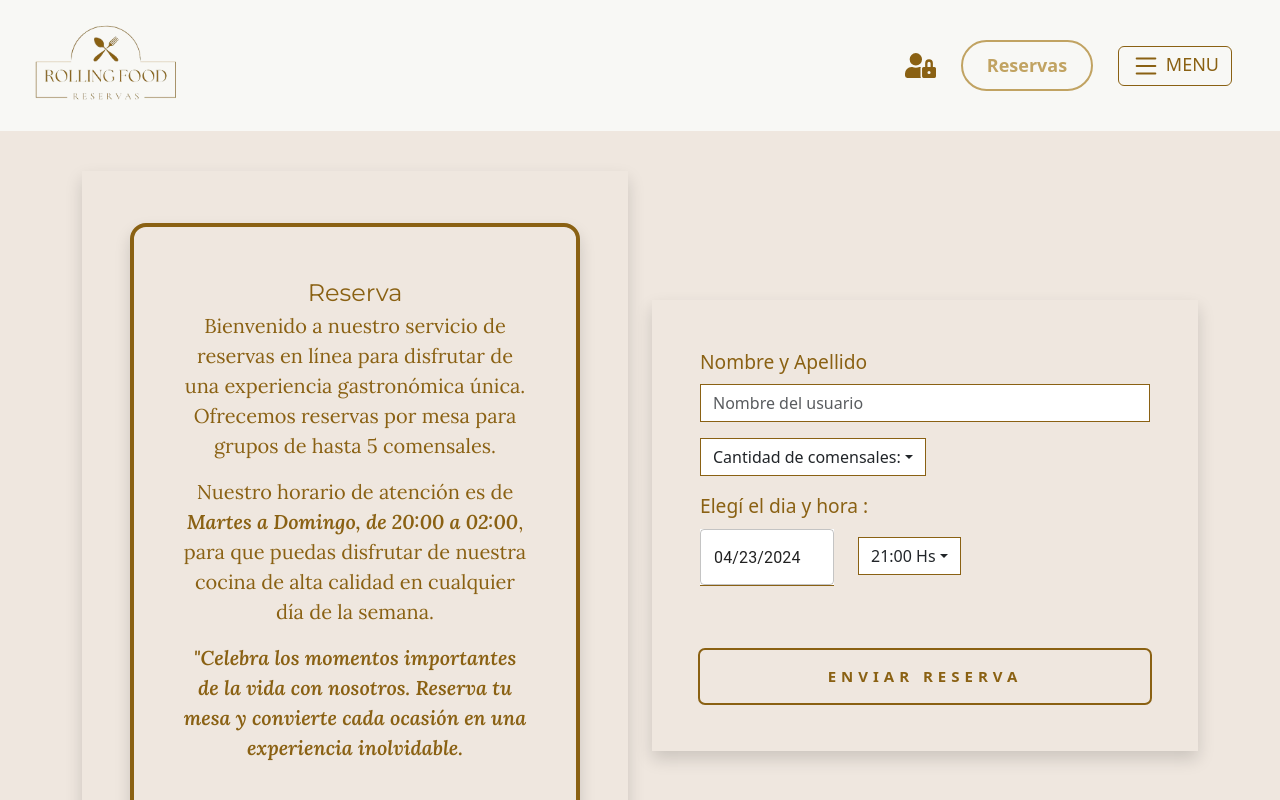
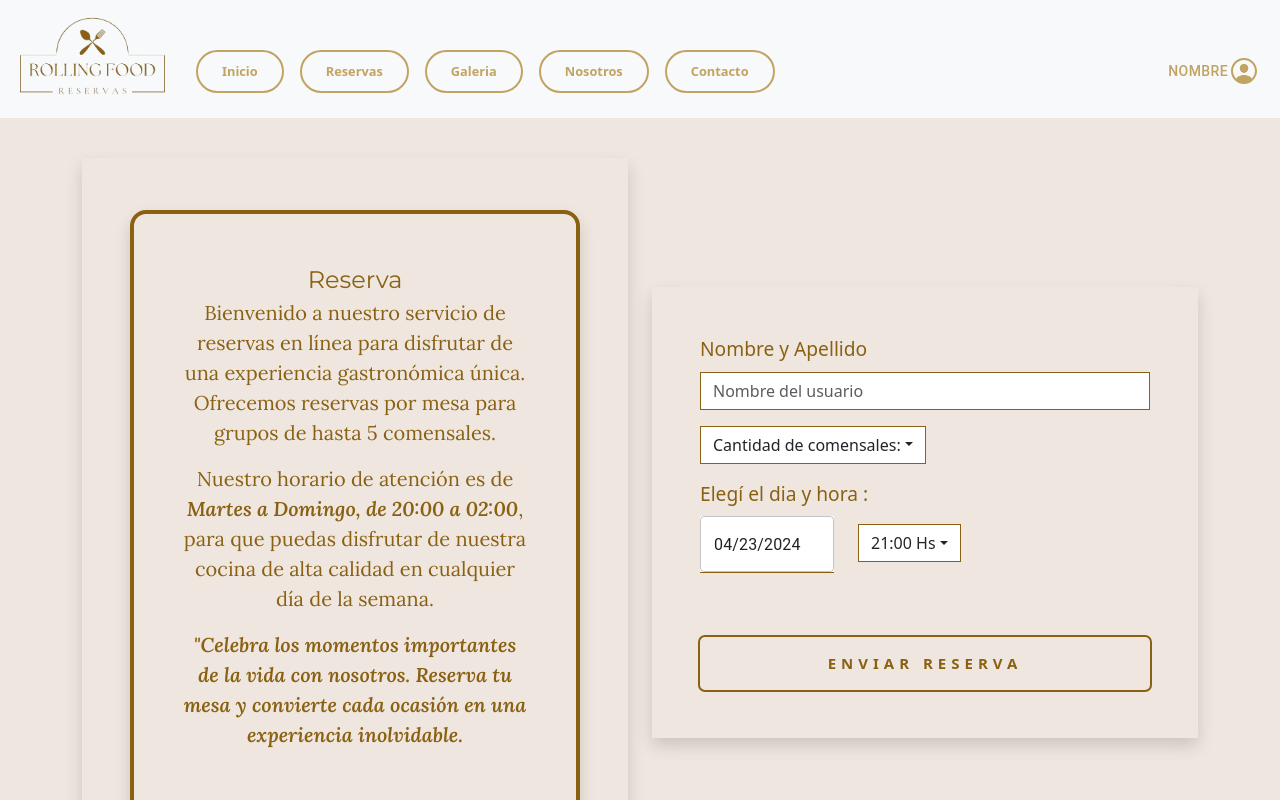
Before and after one commit to JeremiasJM/front-gestion-restaurante, a React (Vite) app: page /reserva in a window 1280 px wide. Shown: the top 800 px of the page. Built offline with nearby package versions, Linux system fonts and the light colour scheme; no server answers; a web font is replaced by a local one.

Commit message:
refactorizacion de nav

```diff
--- a/src/components/navegador/Navegador.jsx
+++ b/src/components/navegador/Navegador.jsx
@@ -1,128 +1,128 @@
 import "./navegador.css";
+import React from "react";
+import { IoPersonCircleOutline } from "react-icons/io5";
 import logo from "../../assets/resource/media/img-logo/logo-sin-bg.png";
 import { Link } from "react-router-dom";
-import { FaUserLock } from 'react-icons/fa';
-
+import { FaUserLock } from "react-icons/fa";
+import Button from "@mui/material/Button";
+import Menu from "@mui/material/Menu";
+import MenuItem from "@mui/material/MenuItem";
+import { createTheme } from "@mui/material/styles";
 const Navegador = () => {
+  const isLogeado = false;
+  const isAdmin = false;
+  const [anchorEl, setAnchorEl] = React.useState(null);
+  const open = Boolean(anchorEl);
+  const handleClick = (event) => {
+    setAnchorEl(event.currentTarget);
+  };
+  const handleClose = () => {
+    setAnchorEl(null);
+  };
+  const theme = createTheme({
+    palette: {
+      primary: {
+        main: "rgb(193, 163, 98)",
+      },
+    },
+  });
   return (
     <>
       <header>
-        <nav className="container-fluid navbar bg-body-css p-3">
-          <div className="container-fluid">
+        <nav class="navbar navbar-expand-lg bg-body-tertiary">
+          <div class="container-fluid ">
             <Link className="navbar-brand d-none d-md-block" to="/">
-              <img src={logo} alt="logo" />
+              <img src={logo} className="" alt="logo" />
             </Link>
-            <div className="navbar">
-              <div className="nav-links">
-                <Link to="/login" className="nav-link">
-                  <FaUserLock className="iconoLogin" />
-                </Link>
-                <Link to="/Reserva" className="nav-link">
-                  <button className="buttonDos">Reservas</button>
-                </Link>
-              </div>
-              <button
-                className="navbar-toggler"
-                type="button"
-                data-bs-toggle="offcanvas"
-                data-bs-target="#offcanvasNavbar"
-                aria-controls="offcanvasNavbar"
-                aria-label="Toggle navigation"
-              >
-                <svg
-                  xmlns="http://www.w3.org/2000/svg"
-                  width="30"
-                  height="30"
-                  fill="currentColor"
-                  className="bi bi-list"
-                  viewBox="0 0 16 16"
-                >
-                  <path
-                    fillRule="evenodd"
-                    d="M2.5 12a.5.5 0 0 1 .5-.5h10a.5.5 0 0 1 0 1H3a.5.5 0 0 1-.5-.5m0-4a.5.5 0 0 1 .5-.5h10a.5.5 0 0 1 0 1H3a.5.5 0 0 1-.5-.5m0-4a.5.5 0 0 1 .5-.5h10a.5.5 0 0 1 0 1H3a.5.5 0 0 1-.5-.5"
-                  />
-                </svg>
-                <span className="menu"> MENU</span>
-              </button>
-            </div>
+            <button
+              class="navbar-toggler"
+              type="button"
+              data-bs-toggle="collapse"
+              data-bs-target="#navbarSupportedContent"
+              aria-controls="navbarSupportedContent"
+              aria-expanded="false"
+              aria-label="Toggle navigation"
+            >
+              <span class="navbar-toggler-icon"></span>
+            </button>
+            <div
+              class="collapse navbar-collapse mt-4"
+              id="navbarSupportedContent"
+            >
+              <ul class="navbar-nav me-auto mb-2 mb-lg-0">
+                <li class="nav-item">
+                  <Link to="/" className="nav-link ">
+                    <button className="buttonDos">Inicio</button>
+                  </Link>
+                </li>
+                <li class="nav-item">
+                  <Link to="/Reserva" className="nav-link ">
+                    <button className="buttonDos">Reservas</button>
+                  </Link>
+                </li>
+                <li class="nav-item">
+                  <Link to="/Galeria" className="nav-link ">
+                    <button className="buttonDos">Galeria</button>
+                  </Link>
+                </li>
+                <li class="nav-item">
+                  <Link to="/About" className="nav-link ">
+                    <button className="buttonDos">Nosotros</button>
+                  </Link>
+                </li>
+                <li class="nav-item">
+                  <Link to="/Contacto" className="nav-link ">
+                    <button className="buttonDos">Contacto</button>
+                  </Link>
+                </li>
+              </ul>
+              <div class="d-flex">
+                {!isLogeado ? (
+                  <div>
+                    <Button
+                      id=""
+                      className="buttonDos"
+                      aria-controls={open ? "basic-menu" : undefined}
+                      aria-haspopup="true"
+                      aria-expanded={open ? "true" : undefined}
+                      onClick={handleClick}
+                      theme={theme}
+                      color="primary"
+                    >
+                      Nombre
+                      <IoPersonCircleOutline size={32} />
+                    </Button>
 
-            <div
-              className="offcanvas offcanvas-end"
-              tabIndex="-1"
-              id="offcanvasNavbar"
-              aria-labelledby="offcanvasNavbarLabel"
-            >
-              <div className="offcanvas-header">
-                <h5
-                  className="offcanvas-title text-uppercase"
-                  id="offcanvasNavbarLabel"
-                >
-                  Rolling Food
-                </h5>
-                <button
-                  type="button"
-                  className="btn-close"
-                  data-bs-dismiss="offcanvas"
-                  aria-label="Close"
-                ></button>
-              </div>
-              <div className="offcanvas-body">
-                <ul className="navbar-nav justify-content-end flex-grow-1 pe-3">
-                  <li className="nav-item">
-                    <Link
-                      className="nav-link active  text-uppercase"
-                      aria-current="page"
-                      to="/"
+                    <Menu
+                      id="basic-menu"
+                      anchorEl={anchorEl}
+                      open={open}
+                      onClose={handleClose}
+                      MenuListProps={{
+                        "aria-labelledby": "basic-button",
+                      }}
                     >
-                      Inicio
-                    </Link>
-                  </li>
-                  <li className="nav-item">
-                    <Link
-                      className="nav-link active  text-uppercase"
-                      aria-current="page"
-                      to="/Reserva"
-                    >
-                      Reserva
-                    </Link>
-                  </li>
-                  <li className="nav-item">
-                    <Link
-                      className="nav-link active  text-uppercase"
-                      aria-current="page"
-                      to="/Galeria"
-                    >
-                      Galeria
-                    </Link>
-                  </li>
-                  <li className="nav-item">
-                    <Link
-                      className="nav-link active  text-uppercase"
-                      aria-current="page"
-                      to="/About"
-                    >
-                      Nosotros
-                    </Link>
-                  </li>
-                  <li className="nav-item">
-                    <Link
-                      className="nav-link active  text-uppercase"
-                      aria-current="page"
-                      to="/Contacto"
-                    >
-                      Contacto
-                    </Link>
-                  </li>
-                  <li className="nav-item">
-                    <Link
-                      className="nav-link active  text-uppercase"
-                      aria-current="page"
-                      to="/login"
-                    >
-                      Iniciar sesión
-                    </Link>
-                  </li>
-                </ul>
+                      {!isAdmin ? (
+                        <MenuItem onClick={handleClose} className="buttonDos">
+                          Cerra Session
+                        </MenuItem>
+                      ) : (
+                        <div>
+                          <MenuItem onClick={handleClose} className="buttonDos">
+                            Cerra Session
+                          </MenuItem>
+                          <MenuItem onClick={handleClose} className="buttonDos">
+                            Cerra Session
+                          </MenuItem>
+                        </div>
+                      )}
+                    </Menu>
+                  </div>
+                ) : (
+                  <Link to="/login" className="nav-link">
+                    <FaUserLock className="iconoLogin" />
+                  </Link>
+                )}
               </div>
             </div>
           </div>
--- a/src/components/navegador/navegador.css
+++ b/src/components/navegador/navegador.css
@@ -1,7 +1,13 @@
 nav .container-fluid {
   flex-wrap: nowrap !important;
 }
-
+nav img {
+  width: 160px;
+  height: auto;
+}
+.dropdown-menu li::marker {
+  display: none !important;
+}
 .bg-body-css {
   background-color: var(--bottom-color-beige);
 }
@@ -21,7 +27,7 @@ nav .container-fluid {
 }
 
 .offcanvas-header {
-  margin: .5rem;
+  margin: 0.5rem;
   border: 1px solid var(--bg-color-primary);
 }
 
@@ -45,18 +51,18 @@ nav .container-fluid {
   cursor: pointer;
   position: relative;
   padding: 10px 24px;
-  font-size: 18px;
+  font-size: 0.8rem;
   color: rgb(193, 163, 98);
   border: 2px solid rgb(193, 163, 98);
   border-radius: 34px;
   background-color: transparent;
   font-weight: 600;
-  transition: all 0.3s cubic-bezier(0.23, 1, 0.320, 1);
+  transition: all 0.3s cubic-bezier(0.23, 1, 0.32, 1);
   overflow: hidden;
 }
 
 .buttonDos::before {
-  content: '';
+  content: "";
   position: absolute;
   inset: 0;
   margin: auto;
@@ -66,7 +72,7 @@ nav .container-fluid {
   scale: 0;
   z-index: -1;
   background-color: rgb(193, 163, 98);
-  transition: all 0.6s cubic-bezier(0.23, 1, 0.320, 1);
+  transition: all 0.6s cubic-bezier(0.23, 1, 0.32, 1);
 }
 
 .buttonDos:hover::before {
@@ -96,24 +102,6 @@ nav .container-fluid {
   color: rgb(193, 163, 98);
 }
 
-.navbar {
-  display: flex;
-  justify-content: space-between;
-  align-items: center;
-  padding: 10px 20px;
-}
-
-.nav-links {
-  display: flex;
-  align-items: center;
-}
-
-.nav-link {
-  display: flex;
-  align-items: center;
-  margin-right: 25px;
-}
-
 @media screen and (max-width: 768px) {
   .nav-links {
     flex-direction: column;
--- a/src/index.css
+++ b/src/index.css
@@ -48,7 +48,9 @@ body {
 	-webkit-box-sizing: border-box;
 	box-sizing: border-box;
 }
-
+a{
+	text-decoration:none;
+}
 .titulo {
 	font-family: var(--font-family-title);
 	font-size: var(--font-size-title);
```
